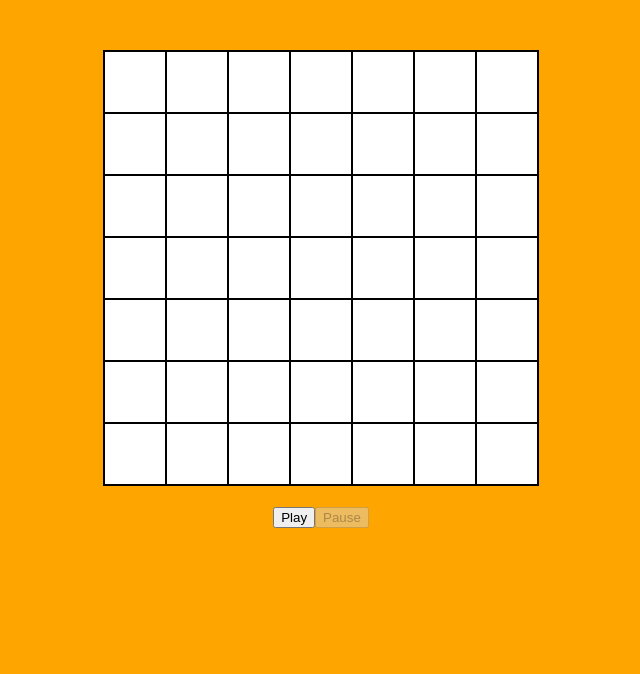
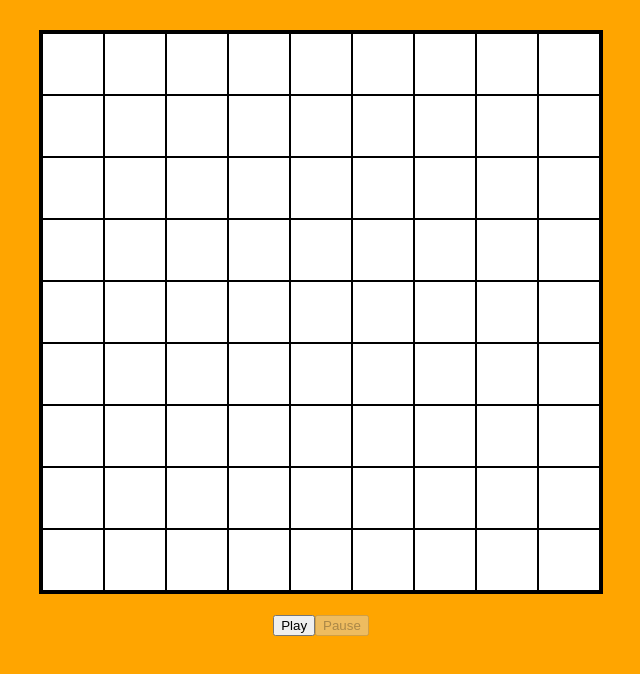
Before and after one commit to marwahaha/otomata, a React (Create React App) app: page / in a window 1280 px wide. Shown: the top 674 px of the page, without its empty margins (319-959 px from the left). Built offline with nearby package versions, Linux system fonts and the light colour scheme; the HTML template or start-up script is replaced by a standard one.

Commit message:
Make grid bigger

```diff
--- a/src/App.css
+++ b/src/App.css
@@ -1,6 +1,6 @@
 .App {
   margin: 20px;
-  padding-top: 30px;
+  padding-top: 10px;
   text-align: center;
   user-select: none;
 }
@@ -20,7 +20,6 @@
   color: #61dafb;
 }
 
-table,
 th,
 td {
   padding: 10px;
@@ -30,6 +29,8 @@ td {
 
 table {
   margin:auto;
+  border: 3px solid black;
+  border-collapse: collapse;
 }
 
 .cell {
--- a/src/App.js
+++ b/src/App.js
@@ -12,9 +12,8 @@ class App extends Component {
     return (
       <div className="App">
         <Grid
-          gridsize={7}
-          scale={["E3", "A3", "D4", "G4", "C5", "E5", "D6"]}
-        // TODO -> assert grid size is not larger than scale size
+          gridsize={9}
+          scale={["E2", "A2", "D3", "G3", "A3", "C4", "F4", "C5", "D5"]}
         />
       </div >
     )
--- a/src/Grid.js
+++ b/src/Grid.js
@@ -98,7 +98,7 @@ export class Grid extends Ticker {
     } else {
       val = pos[0];
     }
-    synth.triggerAttackRelease(this.props.scale[val], "8n");
+    synth.triggerAttackRelease(this.props.scale[val % this.props.scale.length], "8n");
   }
 
 
```
